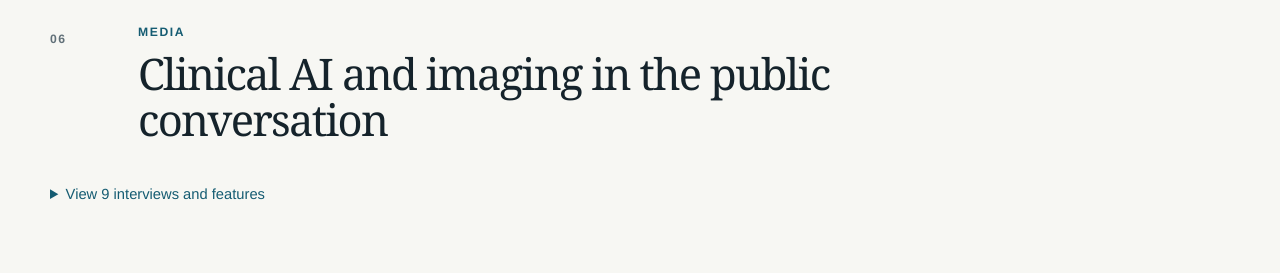
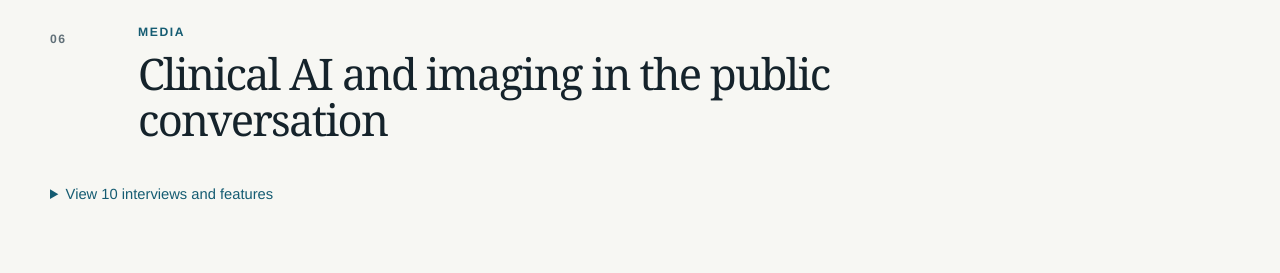
Before and after one commit to navalpablo/about, a Next.js app: page / in a window 1280 px wide. Shown: the part 7344-7617 px from the top of the page. Built offline with nearby package versions, Linux system fonts and the light colour scheme.

Commit message:
Add elEconomista interview to media coverage

```diff
--- a/app/page.tsx
+++ b/app/page.tsx
@@ -92,7 +92,7 @@ export default function Home() {
   const selectedPublications = cv.publications.filter((item) => item.selected);
   const selectedTalks = cv.talks;
   const recentAwards = cv.awards.slice(0, 6);
-  const featuredMedia = cv.media.slice(0, 9);
+  const featuredMedia = cv.media;
   const selectedEducation = cv.education;
 
   const renderPublication = (publication: (typeof cv.publications)[number], index: number) => (
--- a/data/cv.public.json
+++ b/data/cv.public.json
@@ -2,7 +2,7 @@
   "metadata": {
     "schema_name": "pablo_naval_baudin_public_cv",
     "schema_version": "1.0.3",
-    "last_updated": "2026-09-23",
+    "last_updated": "2026-10-07",
     "generated_from": "pablo_naval_baudin_cv_master"
   },
   "person": {
@@ -512,6 +512,14 @@
   ],
   "media": [
     {
+      "id": "media_eleconomista_radiology_ai_transformation_2026",
+      "date": "2026-10",
+      "outlet": "elEconomista.es",
+      "title": "La rebelión del radiólogo: de ser amenazado por la IA a liderar su transformación en el hospital",
+      "type": "Interview",
+      "url": "https://www.eleconomista.es/salud-bienestar/noticias/14019150/10/26/la-rebelion-del-radiologo-de-ser-amenazado-por-la-ia-a-liderar-su-transformacion-en-el-hospital.html"
+    },
+    {
       "id": "media_lavanguardia_ai_ms_2025",
       "date": "2025-03-10",
       "outlet": "La Vanguardia, Big Vang",
```
Also changed, not shown: public/data/cv.public.json (+9 -1 lines).
